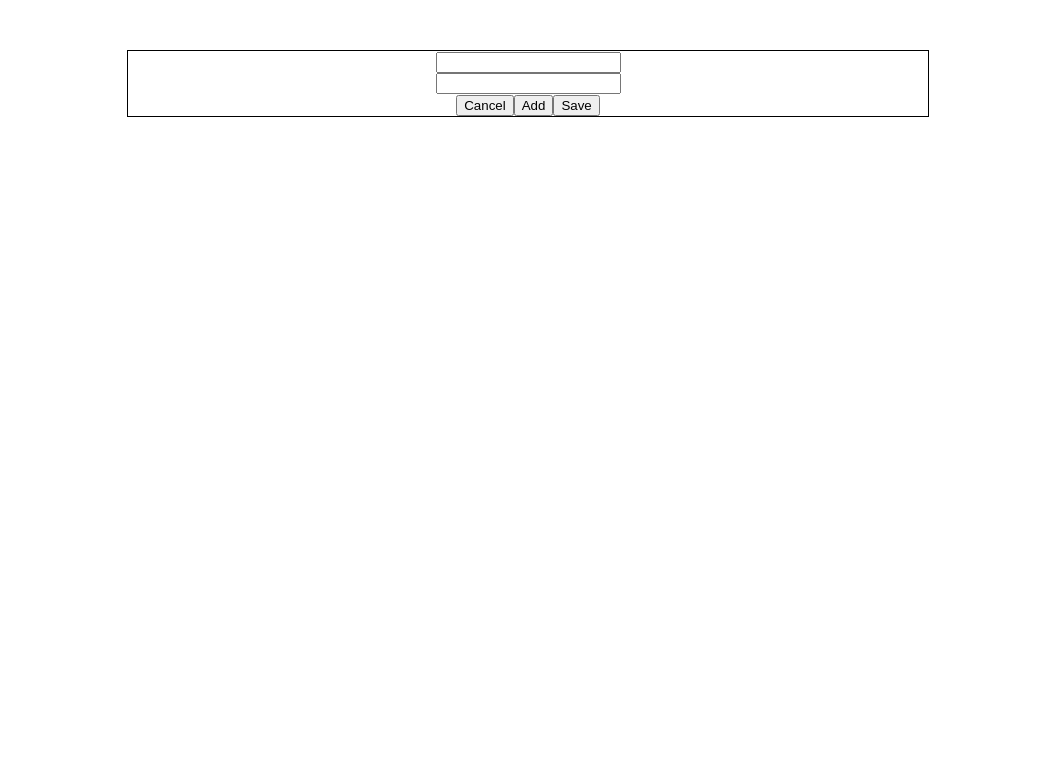
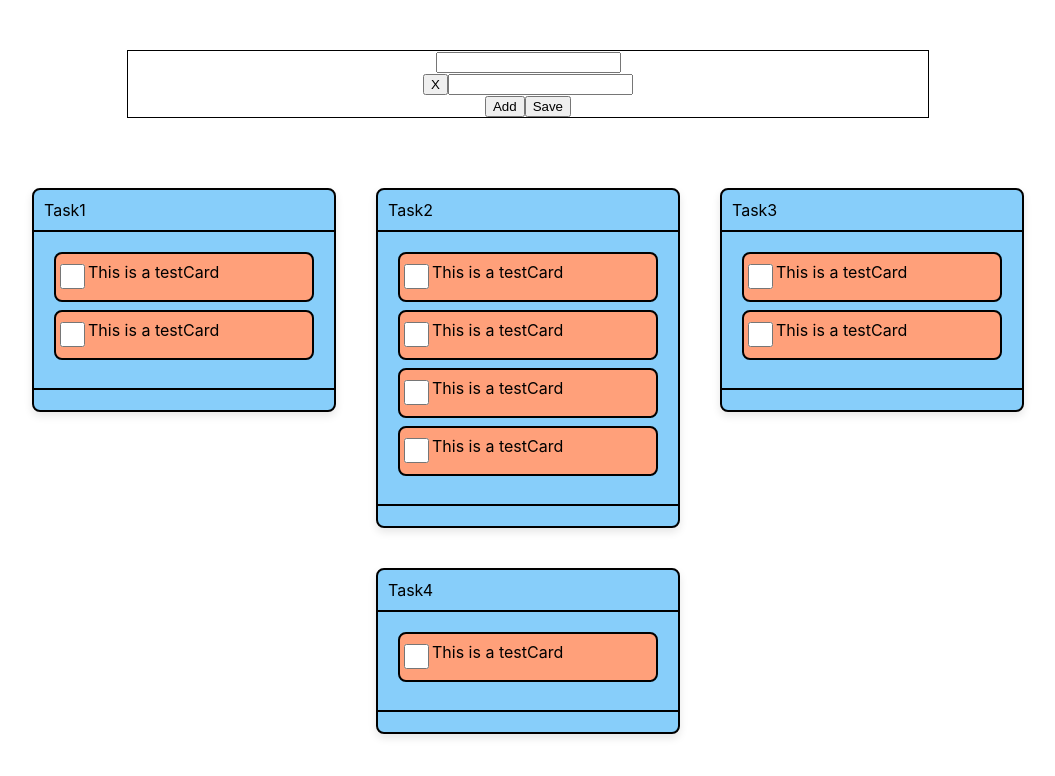
Before and after one commit to chris0707/taskplanner, a React (Create React App) app: page / in a window 1280 px wide. Shown: the top 776 px of the page, without its empty margins (112-1167 px from the left). Built offline with nearby package versions, Linux system fonts and the light colour scheme.

Commit message:
Inputbox in progress

```diff
--- a/src/components/cardComponents/taskItem.jsx
+++ b/src/components/cardComponents/taskItem.jsx
@@ -2,7 +2,7 @@ import React, { useState } from 'react'
 
 export default function TaskItem(props) {
     const {taskObj, taskName} = props;
-    console.log('taskObj', taskObj);
+    //console.log('taskObj', taskObj);
 
     const [isChecked, setIsChecekd] = useState(false);
 
--- a/src/components/cardContainer.jsx
+++ b/src/components/cardContainer.jsx
@@ -11,9 +11,70 @@ export default function CardContainer() {
         setCards(cardStacksCopy);
         //console.log(cardStacks);
 
+    // Temp start - initial value of cards
+    const tempTask = [
+      {
+        taskName: "Task1",
+        taskContent: [
+        {
+          id: 1,
+          value: "This is a testCard"
+        },
+        {
+          id: 2,
+          value: "This is a testCard"
+        },
+      ]},
+      {
+        taskName: "Task2",
+        taskContent: [
+        {
+          id: 1,
+          value: "This is a testCard"
+        },
+        {
+          id: 2,
+          value: "This is a testCard"
+        },
+        {
+          id: 3,
+          value: "This is a testCard"
+        },
+        {
+          id: 4,
+          value: "This is a testCard"
+        },
+      ]},
+      {
+        taskName: "Task3",
+        taskContent: [
+        {
+          id: 1,
+          value: "This is a testCard"
+        },
+        {
+          id: 2,
+          value: "This is a testCard"
+        },
+      ]},
+      {
+        taskName: "Task4",
+        taskContent: [
+        {
+          id: 1,
+          value: "This is a testCard"
+        },
+      ]}
+    ];
+
+    setCards(tempTask)
+
+    //console.log('temp:',tempTask);
+    // Temp end
+
     }, [cardStacks]);
 
-    console.log('Cards',cards);
+    //console.log('Cards',cards);
   return (
     <div className='card-container'>
         {cards.length > 0 && cards.map((card,idx) => (
--- a/src/components/css/card.css
+++ b/src/components/css/card.css
@@ -31,13 +31,14 @@
   max-width: 1200px;
   justify-content: center;
   margin: 0 auto;
+  align-items: flex-start;
 }
 
 .card {
     width: 300px;
     border-radius: 8px;
     background-color: #fff;
-    box-shadow: 0 4px 8px rgba(0, 0, 0, 0.1); /* Add shadow */
+    box-shadow: 0 4px 8px rgba(0, 0, 0, 0.1);
     margin: 20px;
     background-color: lightskyblue;
     border: 2px solid black;
--- a/src/components/inputBox.jsx
+++ b/src/components/inputBox.jsx
@@ -24,18 +24,31 @@ export default function InputBox() {
         }
 
         addToStack(newTask)
+        setInputName('');
+        setInputs([]);
+    }
+
+    const removeInput = (inputId) => {
+        const filteredInputs = inputs.filter(inp => inp.id != inputId);
+        //console.log(filteredInputs);
+        setInputs(filteredInputs);
     }
 
   return (
-    <div className='header-inputContainer'>
-        <div className='header-taskName'>
-            <input onChange={(e) => {
+    <div className="header-inputContainer">
+      <div className="header-taskName">
+        <input
+            value={inputName}
+            onChange={(e) => {
             setInputName(e.target.value);
-            }}/>
+          }}
+        />
       </div>
-        <div className='header-taskContent'>
-            {inputs.length > 0 && (
-                inputs.map((inp,idx) => (
+      <div className="header-taskContent">
+        {inputs.length > 0 &&
+          inputs.map((inp, idx) => (
+            <div>
+              <button onClick={() => removeInput(inp.id)}>X</button>
               <input
                 key={inp.id}
                 id={`inp-${inp.id}`}
@@ -47,12 +60,12 @@ export default function InputBox() {
                   setInputs(newInputs);
                 }}
               />
-                ))
-            )}
             </div>
-        <div className='header-buttons'>
+          ))}
+      </div>
+      <div className="header-buttons">
         <div>
-                <button>Cancel</button>
+          {/* <button>Cancel</button> */}
         </div>
         <div>
           <button onClick={addNewInput}>Add</button>
@@ -60,5 +73,5 @@ export default function InputBox() {
         </div>
       </div>
     </div>
-  )
+  );
 }
```
Lines whose indentation alone changed are shown as unchanged.
